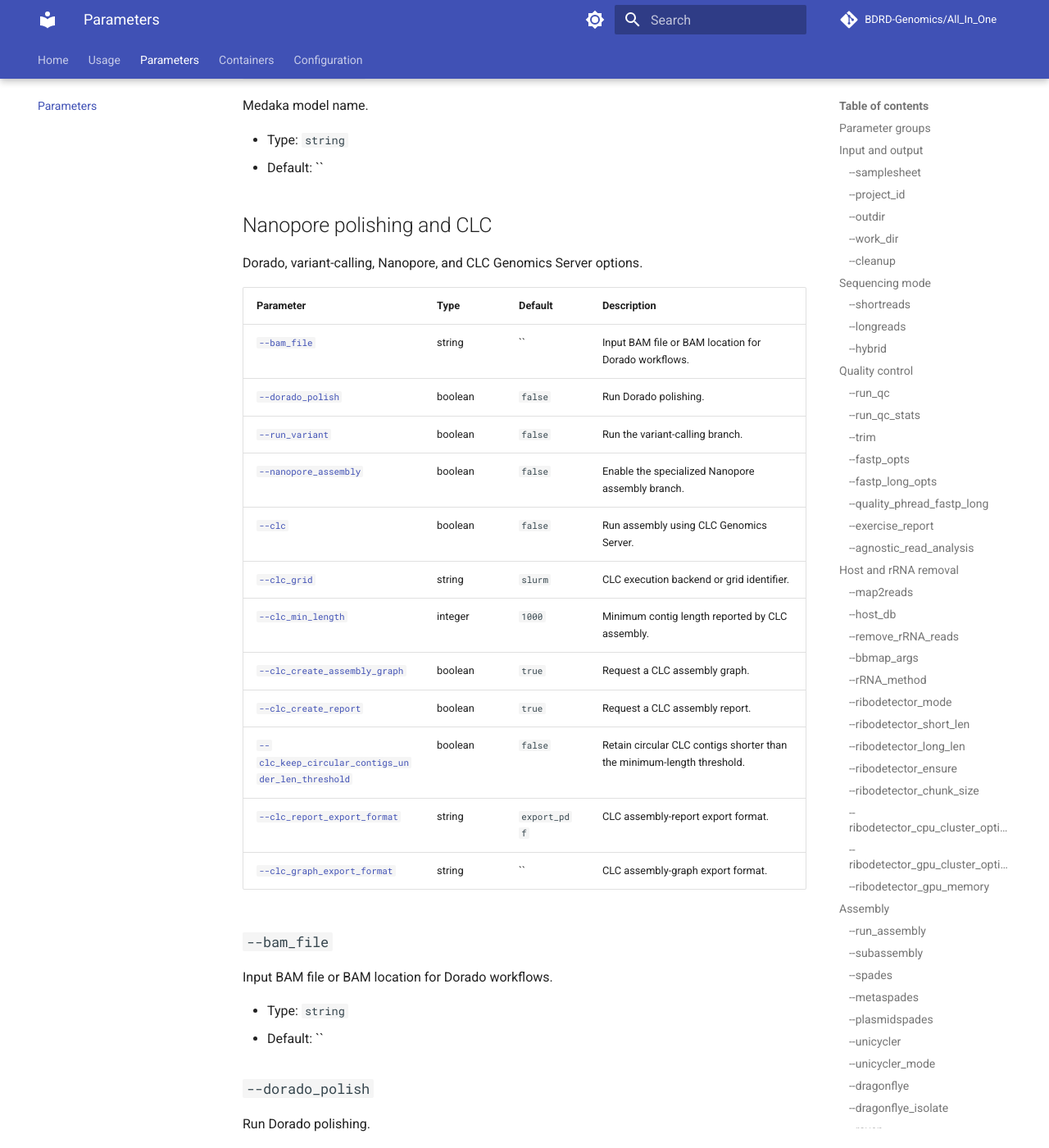
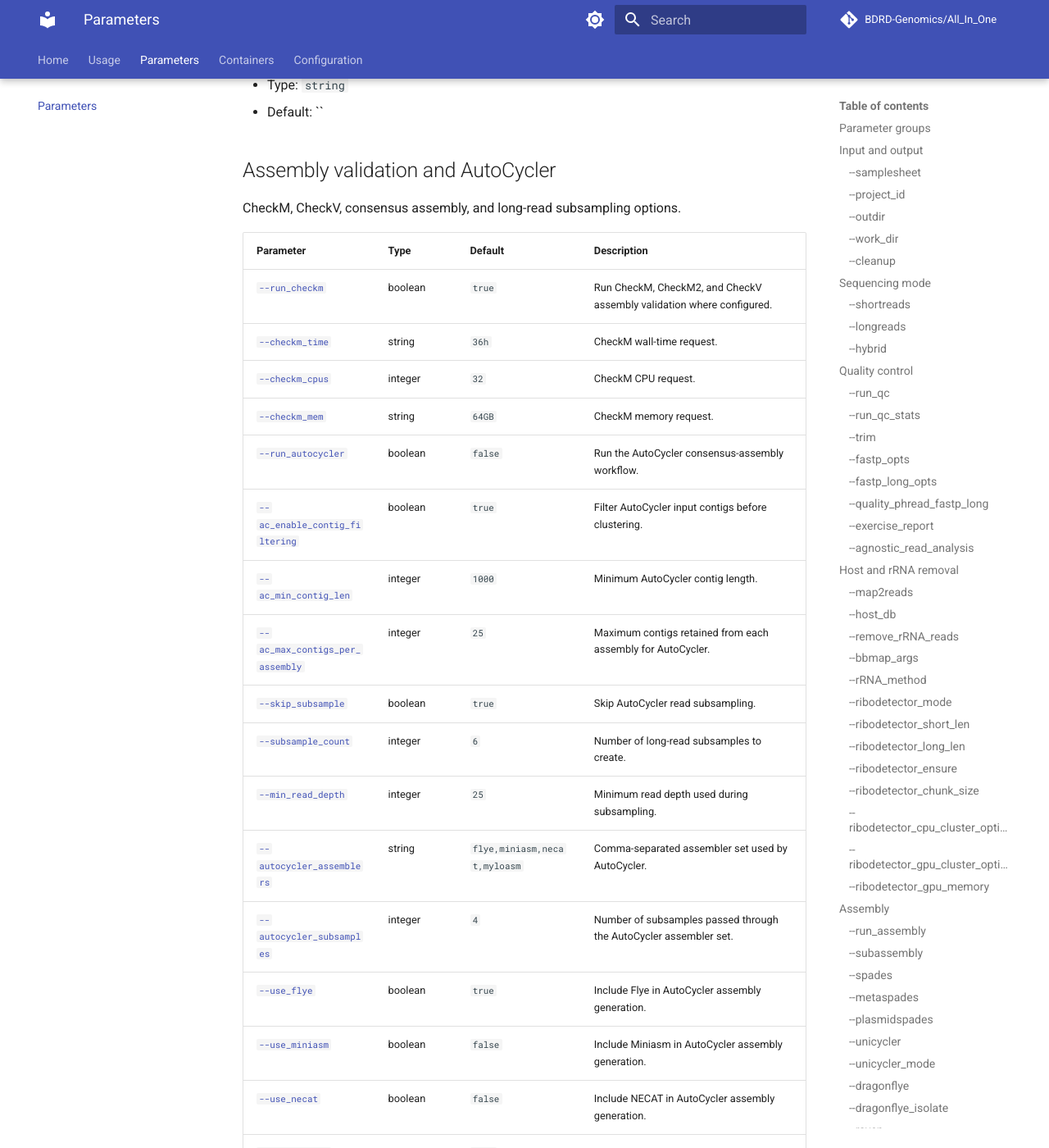
Before and after one commit to BDRD-Genomics/All_In_One, an MkDocs documentation site: the page built from docs/parameters.md, in a window 1280 px wide and 1400 px high, scrolled down 16412 px. Shown: the whole window at 82% size. Built offline with MkDocs 1.6.1 and Material for MkDocs 9.7.7, drawn with Linux system fonts in a browser that asks for light colours; comment, search, counter and statistics services are not loaded; some of the changed text lies outside the part shown.

```diff
--- a/docs/parameters.md
+++ b/docs/parameters.md
@@ -13,11 +13,9 @@
 - [Quality control](#quality-control)
 - [Host and rRNA removal](#host-and-rrna-removal)
 - [Assembly](#assembly)
-- [Nanopore polishing and CLC](#nanopore-polishing-and-clc)
 - [Assembly validation and AutoCycler](#assembly-validation-and-autocycler)
 - [Sequence search and viral analysis](#sequence-search-and-viral-analysis)
 - [Read taxonomic classification](#read-taxonomic-classification)
-- [Virulence-factor classifier](#virulence-factor-classifier)
 - [Contig characterization](#contig-characterization)
 - [Automated read mapping](#automated-read-mapping)
 - [Krona rendering](#krona-rendering)
@@ -574,121 +572,6 @@
 - Type: `string`
 - Default: ``
 
-## Nanopore polishing and CLC
-
-Dorado, variant-calling, Nanopore, and CLC Genomics Server options.
-
-| Parameter | Type | Default | Description |
-|---|---|---|---|
-| [`--bam_file`](#bam_file) | string | `` | Input BAM file or BAM location for Dorado workflows. |
-| [`--dorado_polish`](#dorado_polish) | boolean | `false` | Run Dorado polishing. |
-| [`--run_variant`](#run_variant) | boolean | `false` | Run the variant-calling branch. |
-| [`--nanopore_assembly`](#nanopore_assembly) | boolean | `false` | Enable the specialized Nanopore assembly branch. |
-| [`--clc`](#clc) | boolean | `false` | Run assembly using CLC Genomics Server. |
-| [`--clc_grid`](#clc_grid) | string | `slurm` | CLC execution backend or grid identifier. |
-| [`--clc_min_length`](#clc_min_length) | integer | `1000` | Minimum contig length reported by CLC assembly. |
-| [`--clc_create_assembly_graph`](#clc_create_assembly_graph) | boolean | `true` | Request a CLC assembly graph. |
-| [`--clc_create_report`](#clc_create_report) | boolean | `true` | Request a CLC assembly report. |
-| [`--clc_keep_circular_contigs_under_len_threshold`](#clc_keep_circular_contigs_under_len_threshold) | boolean | `false` | Retain circular CLC contigs shorter than the minimum-length threshold. |
-| [`--clc_report_export_format`](#clc_report_export_format) | string | `export_pdf` | CLC assembly-report export format. |
-| [`--clc_graph_export_format`](#clc_graph_export_format) | string | `` | CLC assembly-graph export format. |
-
-<a id="bam_file"></a>
-### `--bam_file`
-
-Input BAM file or BAM location for Dorado workflows.
-
-- Type: `string`
-- Default: ``
-
-<a id="dorado_polish"></a>
-### `--dorado_polish`
-
-Run Dorado polishing.
-
-- Type: `boolean`
-- Default: `false`
-
-<a id="run_variant"></a>
-### `--run_variant`
-
-Run the variant-calling branch.
-
-- Type: `boolean`
-- Default: `false`
-
-<a id="nanopore_assembly"></a>
-### `--nanopore_assembly`
-
-Enable the specialized Nanopore assembly branch.
-
-- Type: `boolean`
-- Default: `false`
-
-<a id="clc"></a>
-### `--clc`
-
-Run assembly using CLC Genomics Server.
-
-- Type: `boolean`
-- Default: `false`
-
-<a id="clc_grid"></a>
-### `--clc_grid`
-
-CLC execution backend or grid identifier.
-
-- Type: `string`
-- Default: `slurm`
-
-<a id="clc_min_length"></a>
-### `--clc_min_length`
-
-Minimum contig length reported by CLC assembly.
-
-- Type: `integer`
-- Default: `1000`
-
-<a id="clc_create_assembly_graph"></a>
-### `--clc_create_assembly_graph`
-
-Request a CLC assembly graph.
-
-- Type: `boolean`
-- Default: `true`
-
-<a id="clc_create_report"></a>
-### `--clc_create_report`
-
-Request a CLC assembly report.
-
-- Type: `boolean`
-- Default: `true`
-
-<a id="clc_keep_circular_contigs_under_len_threshold"></a>
-### `--clc_keep_circular_contigs_under_len_threshold`
-
-Retain circular CLC contigs shorter than the minimum-length threshold.
-
-- Type: `boolean`
-- Default: `false`
-
-<a id="clc_report_export_format"></a>
-### `--clc_report_export_format`
-
-CLC assembly-report export format.
-
-- Type: `string`
-- Default: `export_pdf`
-
-<a id="clc_graph_export_format"></a>
-### `--clc_graph_export_format`
-
-CLC assembly-graph export format.
-
-- Type: `string`
-- Default: ``
-
 ## Assembly validation and AutoCycler
 
 CheckM, CheckV, consensus assembly, and long-read subsampling options.
@@ -1188,69 +1071,6 @@
 - Type: `string`
 - Default: ``
 
-## Virulence-factor classifier
-
-Machine-learning and VFDB homology settings for VF classification.
-
-| Parameter | Type | Default | Description |
-|---|---|---|---|
-| [`--vf_classifier`](#vf_classifier) | boolean | `false` | Run the virulence-factor classifier independently of VirusSeeker. |
-| [`--vf_input_type`](#vf_input_type) | string | `nucleotide` | VF-classifier input type: `nucleotide` or `protein`. Allowed values: `nucleotide`, `protein`. |
-| [`--vf_mode`](#vf_mode) | string | `isolate` | VF-classifier analysis mode: `isolate` or `metagenome`. Allowed values: `isolate`, `metagenome`. |
-| [`--vf_homology`](#vf_homology) | string | `yes` | Enable or disable VFDB homology support using `yes` or `no`. Allowed values: `yes`, `no`. |
-| [`--vf_gpu`](#vf_gpu) | boolean | `true` | Expose a GPU to the VF-classifier container and request a GPU from the scheduler. |
-| [`--vf_threshold`](#vf_threshold) | number | `0.34` | Model probability threshold used to call virulence factors. |
-
-<a id="vf_classifier"></a>
-### `--vf_classifier`
-
-Run the virulence-factor classifier independently of VirusSeeker.
-
-- Type: `boolean`
-- Default: `false`
-
-<a id="vf_input_type"></a>
-### `--vf_input_type`
-
-VF-classifier input type: `nucleotide` or `protein`.
-
-- Type: `string`
-- Default: `nucleotide`
-- Allowed values: `nucleotide`, `protein`
-
-<a id="vf_mode"></a>
-### `--vf_mode`
-
-VF-classifier analysis mode: `isolate` or `metagenome`.
-
-- Type: `string`
-- Default: `isolate`
-- Allowed values: `isolate`, `metagenome`
-
-<a id="vf_homology"></a>
-### `--vf_homology`
-
-Enable or disable VFDB homology support using `yes` or `no`.
-
-- Type: `string`
-- Default: `yes`
-- Allowed values: `yes`, `no`
-
-<a id="vf_gpu"></a>
-### `--vf_gpu`
-
-Expose a GPU to the VF-classifier container and request a GPU from the scheduler.
-
-- Type: `boolean`
-- Default: `true`
-
-<a id="vf_threshold"></a>
-### `--vf_threshold`
-
-Model probability threshold used to call virulence factors.
-
-- Type: `number`
-- Default: `0.34`
 
 ## Contig characterization
 
```
Also changed, not shown: README.md (+18 -23 lines).
